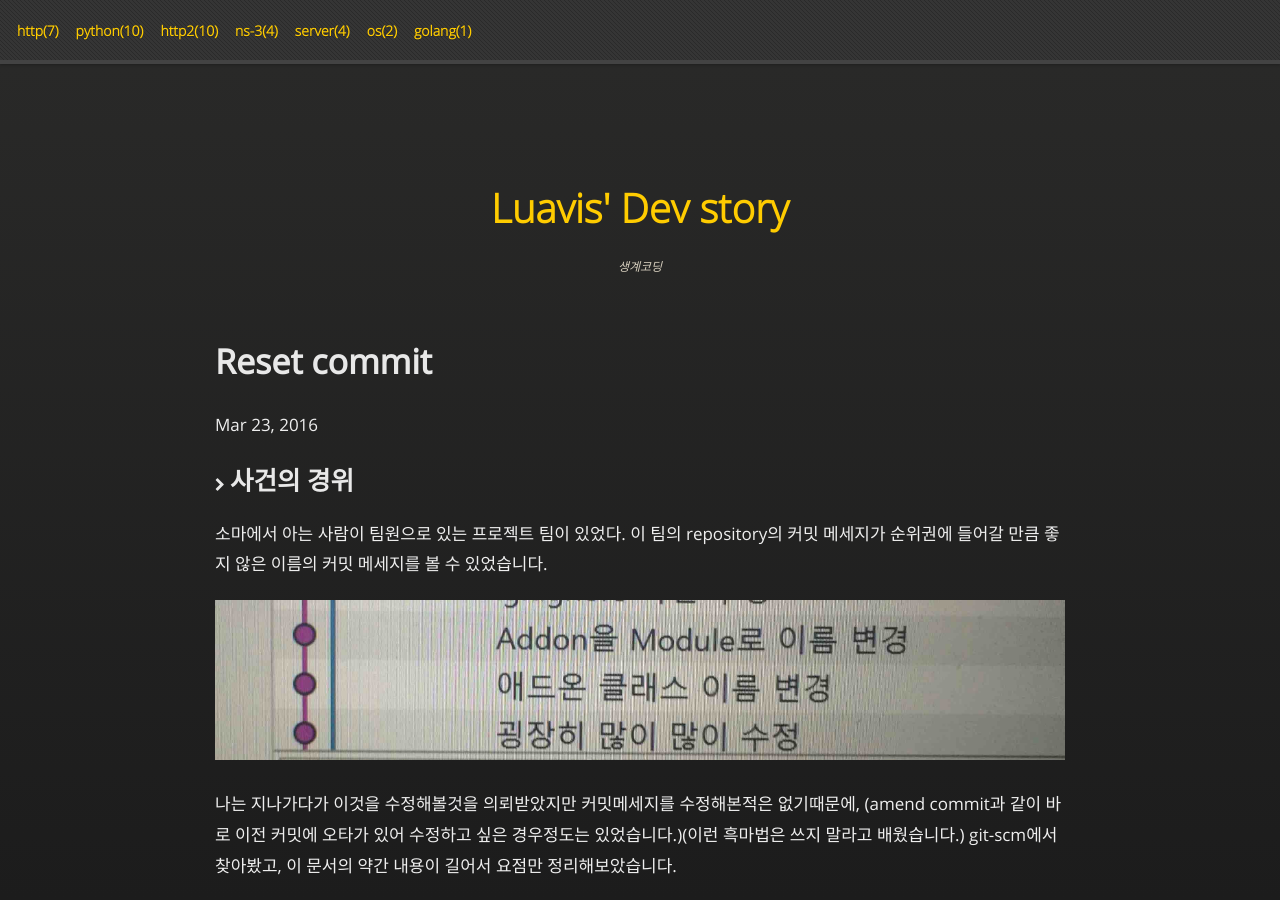
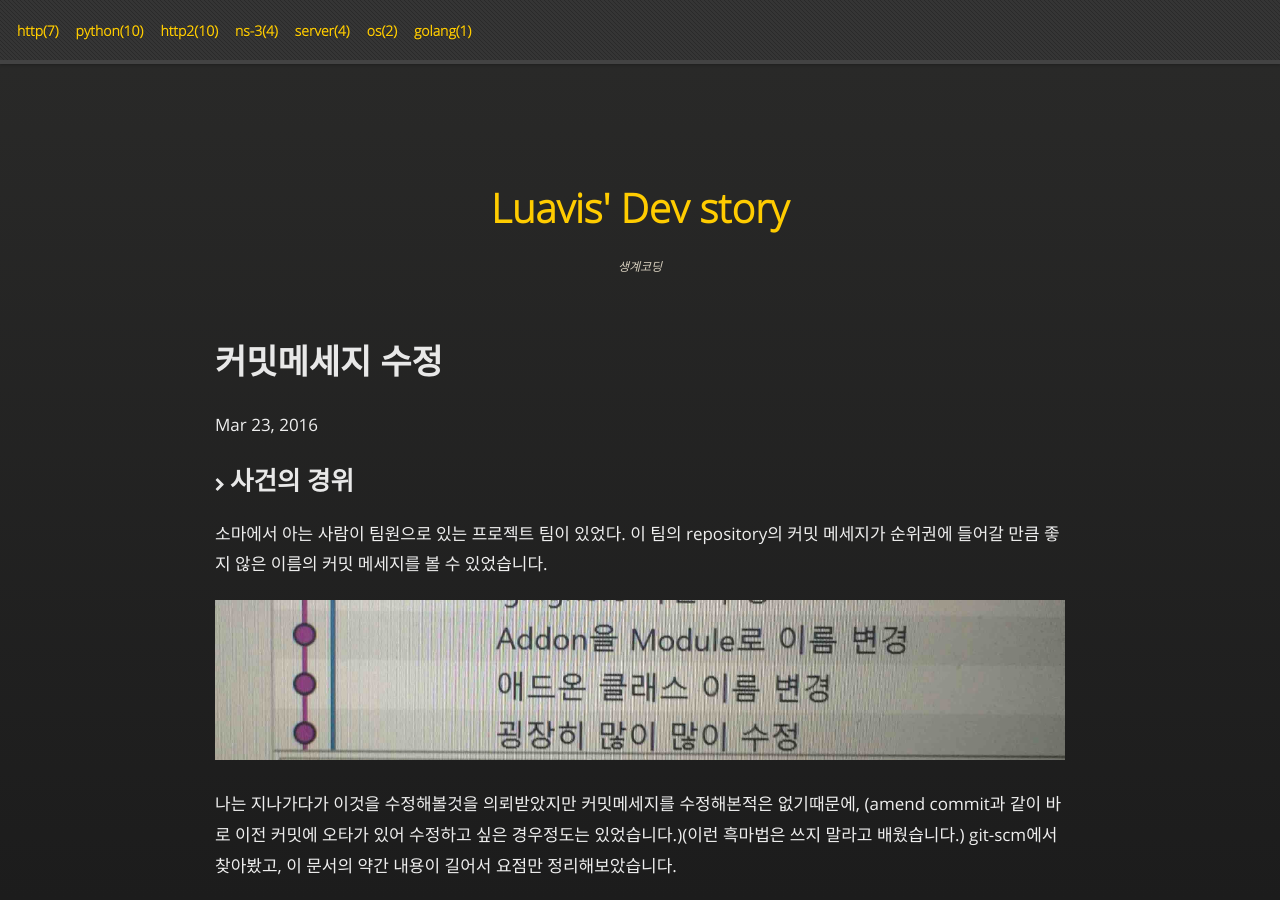
Before and after one commit to Luavis/luavis.github.io, a Jekyll site: the page built from _posts/server/2016-03-22-change-commit-msg.markdown, in a window 1280 px wide and 900 px high. Built offline with Jekyll 4.4.1, drawn with Linux system fonts in a browser that asks for light colours; comment, search, counter and statistics services are not loaded.

Commit message:
Re-title rebase commit

```diff
--- a/_posts/server/2016-03-22-rebase-commit.markdown
+++ b/_posts/server/2016-03-22-change-commit-msg.markdown
@@ -1,10 +1,10 @@
 ---
 layout: post
-title:  "Reset commit"
+title:  "커밋메세지 수정"
 date:   2016-03-22 23:53:00
 categories: server
 description: "오늘 저녁에 생긴 일.."
-keywords: "git, amend, commit, undo"
+keywords: "git, rebase, commit, undo, 커밋, 메세지, 수정"
 ---
 
 ## 사건의 경위
```
